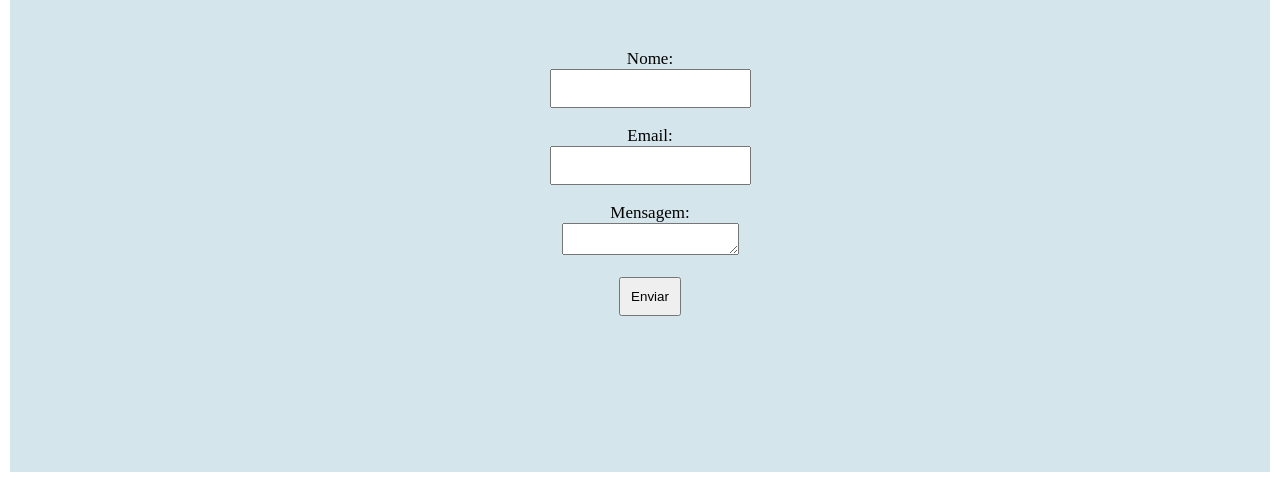
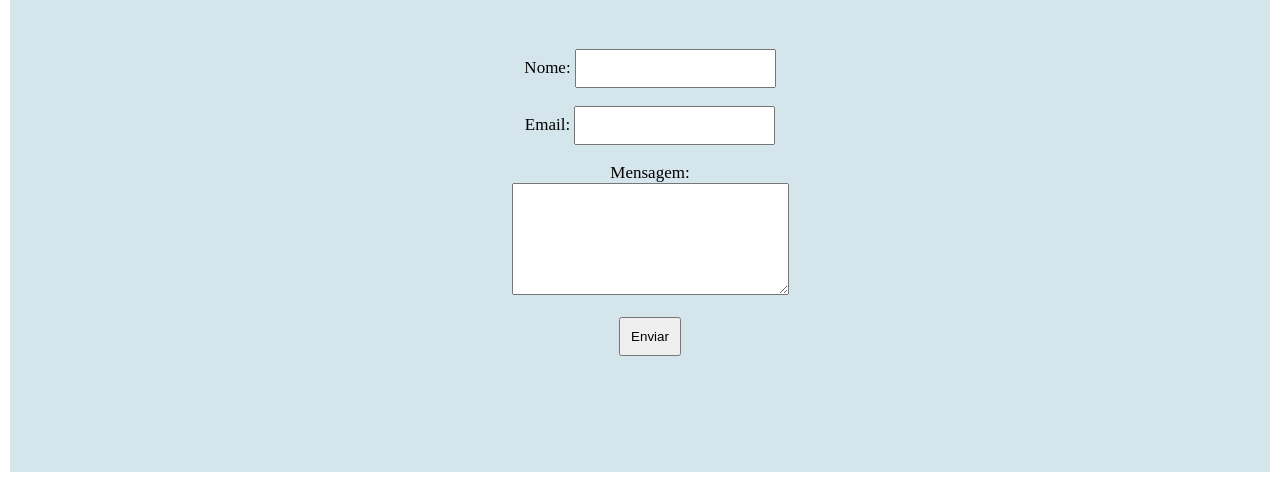
Before and after one commit to jmarques029/ProjetoWeb, a plain HTML site: page ProjetoWeb/contato.html in a window 1280 px wide. Shown: the part 241-720 px from the top of the page. Drawn offline with Linux system fonts and the light colour scheme.

Commit message:
Alteração pagina de contato
Alteração do tamanho da área de mensagem

```diff
--- a/ProjetoWeb/css/style.css
+++ b/ProjetoWeb/css/style.css
@@ -245,6 +245,7 @@ body
   .secao-2 form{
    flex-direction: column;
 
+
   }
   form label{
     color: black;
@@ -259,3 +260,6 @@ body
   button :hover{
     color: #e5156a;
   }
+  form textarea{
+    padding: 40px  50px;
+  }
```
